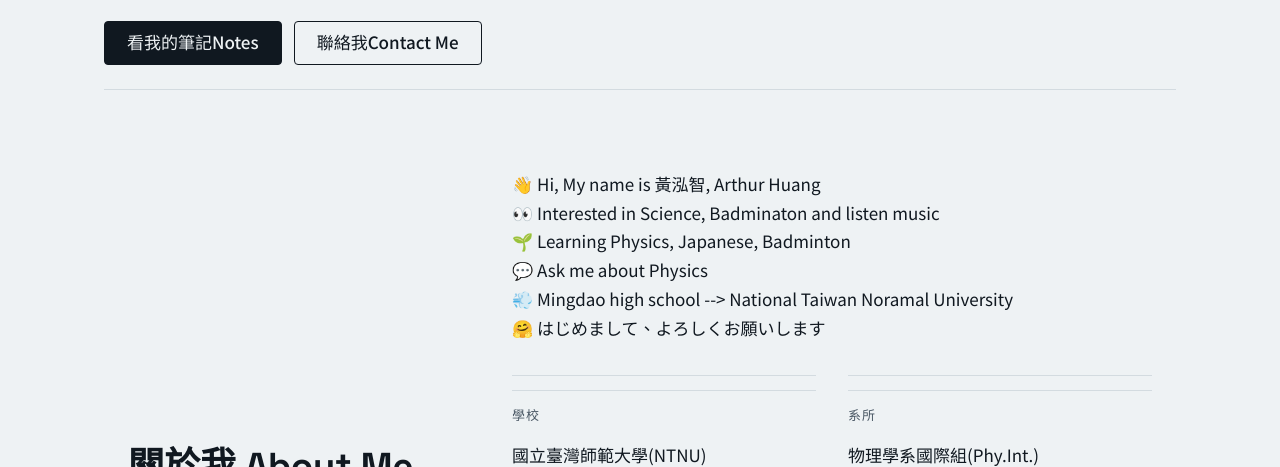
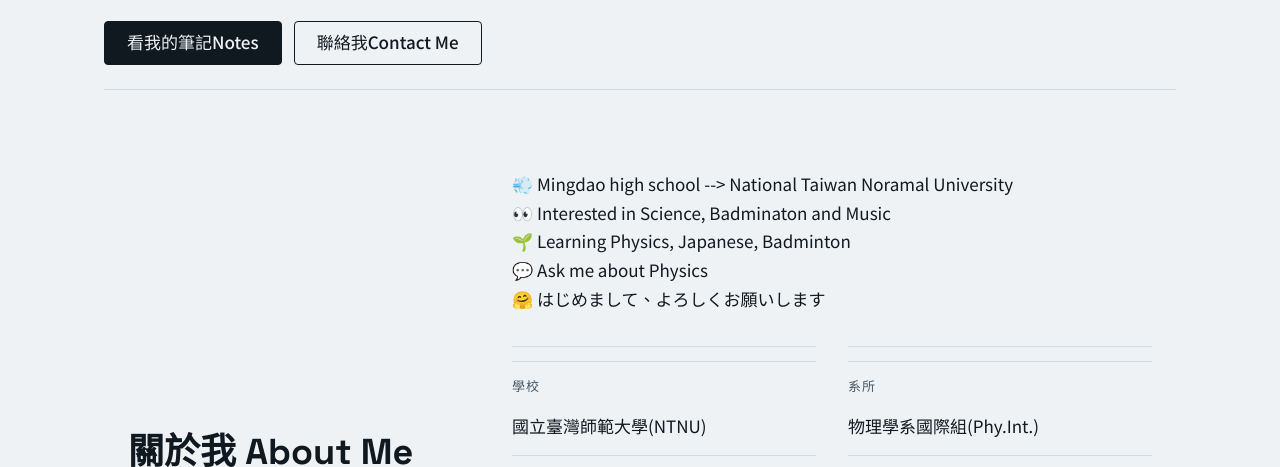
Before and after one commit to hhjbear/Arthur-Huang-, a plain HTML site: page index.html in a window 1280 px wide. Shown: the part 348-815 px from the top of the page. Drawn offline with Linux system fonts and the light colour scheme.

Commit message:
Update index.html

```diff
--- a/index.html
+++ b/index.html
@@ -81,11 +81,10 @@ html{scroll-behavior:smooth}
 <section id="about"><div class="wrap cols">
 <h2>關於我 About Me</h2>
 <div class="body">
-<p style="margin:0">👋 Hi, My name is  黃泓智, Arthur Huang</p>
-<p style="margin:0">👀 Interested in Science, Badminaton and listen music</p>
+<p style="margin:0">💨 Mingdao high school --> National Taiwan Noramal University</p>
+<p style="margin:0">👀 Interested in Science, Badminaton and Music</p>
 <p style="margin:0">🌱 Learning Physics, Japanese, Badminton</p>
 <p style="margin:0">💬 Ask me about Physics</p>
-<p style="margin:0">💨 Mingdao high school --> National Taiwan Noramal University</p>
 <p style="margin:0">🤗 はじめまして、よろしくお願いします</p>
 <div class="facts">
 <div><div class="mono">學校</div>國立臺灣師範大學(NTNU)</div>
```
